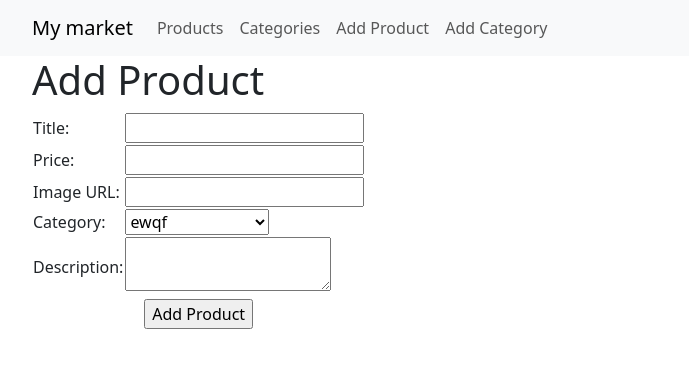
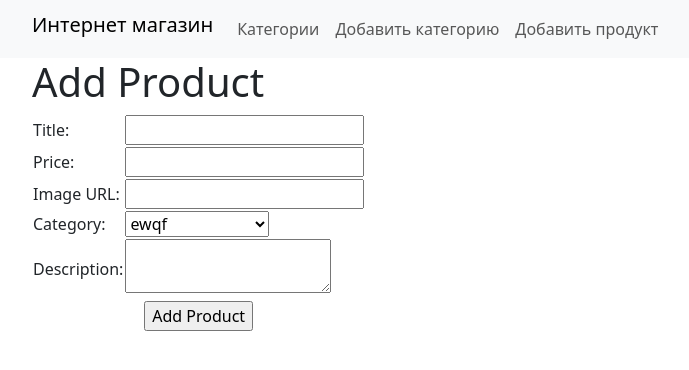
Before and after one commit to GeorgeBobr/homework54_George_Chkhaidze, a Django app: page /products/add/ in a window 1280 px wide. Shown: the top 370 px of the page, without its empty margins (50-739 px from the left). Run offline with Django 4.2, Linux system fonts and the light colour scheme; data comes from the database, SQL or seed files in the repository.

Commit message:
create base

```diff
--- a/InternetShop/ShopApp/templates/base.html
+++ b/InternetShop/ShopApp/templates/base.html
@@ -5,13 +5,14 @@
     <meta charset="UTF-8">
     <meta name="viewport" content="width=device-width, initial-scale=1.0">
     <link href="https://cdn.jsdelivr.net/npm/bootstrap@5.3.0/dist/css/bootstrap.min.css" rel="stylesheet">
+    <link rel="stylesheet" href="https://cdn.jsdelivr.net/npm/bootstrap-icons@1.10.3/font/bootstrap-icons.css">
     <link rel="stylesheet" href="{% static 'css/style.css' %}">
     <title>{% block title %}My Shop{% endblock %}</title>
 </head>
 <body>
 <nav class="navbar navbar-expand-lg bg-body-tertiary">
     <div class="container">
-        <a class="navbar-brand" href="{% url 'products_view' %}">My market</a>
+        <h1 class="navbar-brand" href="{% url 'products' %}">Интернет магазин</h1>
         <button class="navbar-toggler" type="button" data-bs-toggle="collapse" data-bs-target="#navbarNav"
                 aria-controls="navbarNav" aria-expanded="false" aria-label="Toggle navigation">
             <span class="navbar-toggler-icon"></span>
@@ -19,18 +20,18 @@
         <div class="collapse navbar-collapse" id="navbarNav">
             <ul class="navbar-nav">
                 <li class="nav-item">
-                    <a class="nav-link" href="{% url 'products_view' %}">Products</a>
+                    <a class="nav-link" href="{% url 'categories' %}">Категории</a>
                 </li>
+            </ul>
+            <ul class="navbar-nav">
                 <li class="nav-item">
-                    <a class="nav-link" href="{% url 'categories_view' %}">Categories</a>
+                    <a class="nav-link" href="{% url 'add_category' %}">Добавить категорию</a>
                 </li>
+            </ul>
+            <ul class="navbar-nav">
                 <li class="nav-item">
-                    <a class="nav-link" href="{% url 'product_add_view' %}">Add Product</a>
+                    <a class="nav-link" href="{% url 'add_product' %}">Добавить продукт</a>
                 </li>
-                <li class="nav-item">
-                    <a class="nav-link" href="{% url 'category_add_view' %}">Add Category</a>
-                </li>
-
             </ul>
         </div>
     </div>
```
